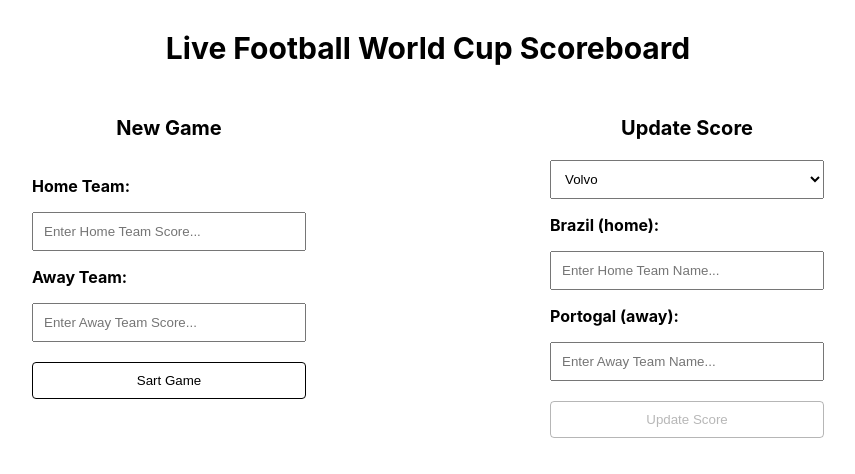
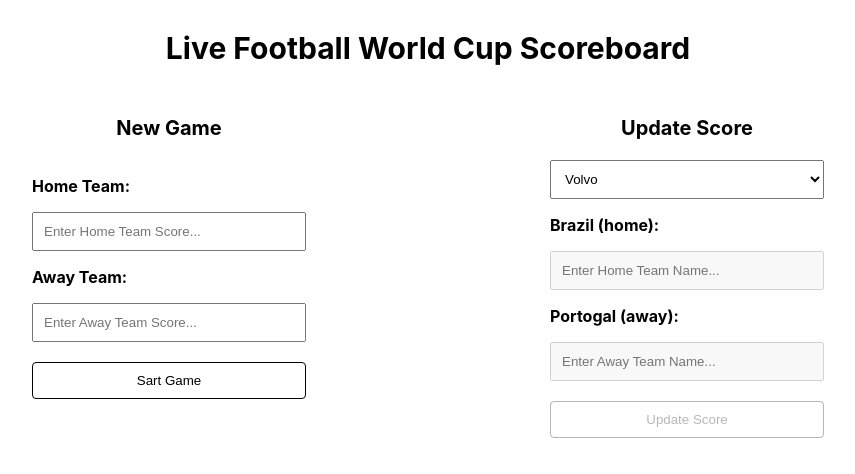
Before and after one commit to haditariq/football-world-cup-scoreboard, a React (Create React App) app: page / in a window 1280 px wide. Shown: the top 474 px of the page, without its empty margins (212-1067 px from the left). Built offline with nearby package versions, Linux system fonts and the light colour scheme.

Commit message:
update: textField disabled implementation and useage for update score fields

```diff
--- a/src/components/TextField.js
+++ b/src/components/TextField.js
@@ -1,6 +1,6 @@
 import React from 'react';
 
-const TextField = ({ value, placeholder, onChange, className }) => {
+const TextField = ({ value, placeholder, onChange, className, disabled }) => {
   return (
     <div>
       <input
@@ -9,6 +9,7 @@
         value={value}
         onChange={(e) => onChange(e.target.value)}
         className={className}
+        disabled={disabled}
       />
     </div>
   );
--- a/src/pages/ScoreBoard.js
+++ b/src/pages/ScoreBoard.js
@@ -87,6 +87,7 @@
             value={homeTeam}
             onChange={onChangeHomeTeamName}
             className={'inputField'}
+            disabled={!selectedMatch ? true : false}
           />
 
           <Heading title={'Portogal (away):'} fontWeight={'bold'} />
@@ -95,6 +96,7 @@
             value={awayTeam}
             onChange={onChangeAwayTeamName}
             className={'inputField'}
+            disabled={!selectedMatch ? true : false}
           />
 
           <div className={['red-color vertical-space'].join(' ')}>
```
